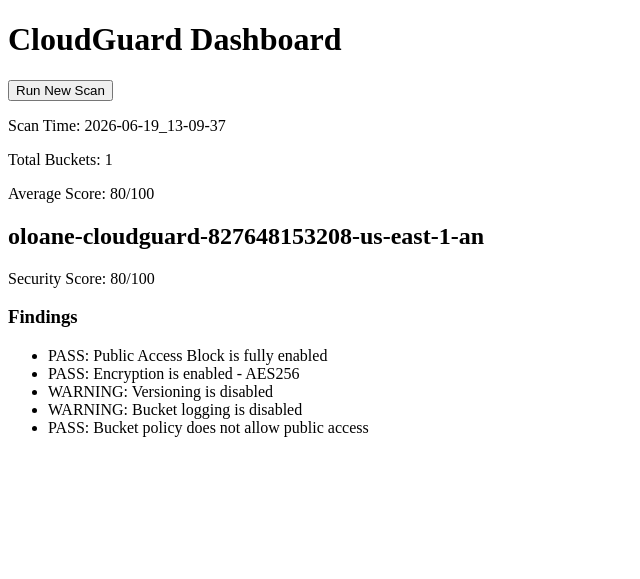
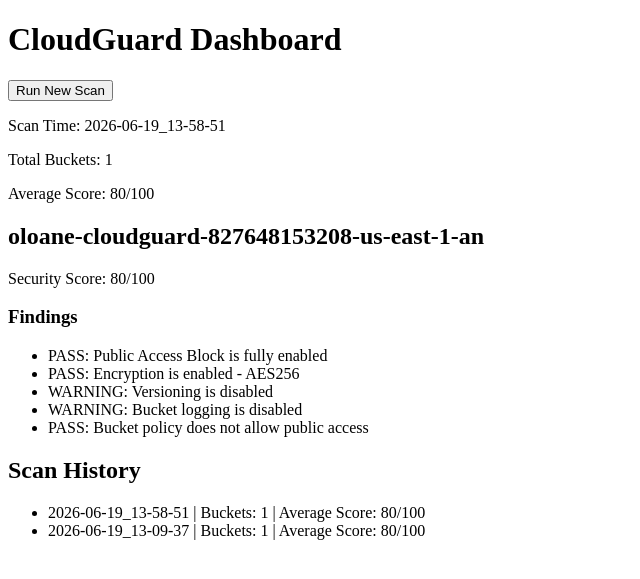
Before and after one commit to OloaneShark/cloudguard, a Flask app: page / in a window 1280 px wide. Shown: the top 579 px of the page, without its empty margins (0-640 px from the left). Run offline with Flask 3, Linux system fonts and the light colour scheme.

Commit message:
Add scan history viewer

```diff
--- a/app.py
+++ b/app.py
@@ -9,22 +9,51 @@
 
 app = Flask(__name__)
 
-def get_latest_report():
+def get_report_files():
     report_files = glob.glob("reports/*.json")
+    return sorted(report_files, key=os.path.getctime, reverse=True)
+
+
+def get_last_report():
+    report_files = get_report_files()
 
     if not report_files:
-        return[]
+        return{}
 
-    latest_report = max(report_files, key=os.path.getctime)
+    latest_report = report_files[0]
 
     with open(latest_report, "r") as file:
         return json.load(file)
 
 
+def get_scan_history():
+    report_files = get_report_files()
+    history = []
+
+    for report_file in report_files:
+        with open(report_file, "r") as file:
+            data = json.load(file)
+
+        history.append({
+            "file": os.path.basename(report_file),
+            "scan_time": data.get("scan_time"),
+            "average_score": data.get("average_score"),
+            "total_buckets": data.get("total_buckets")
+        })
+
+    return history
+
+
 @app.route("/")
 def dashboard():
-    report_data = get_latest_report()
-    return render_template("dashboard.html", report_data=report_data)
+    report_data = get_last_report()
+    scan_history = get_scan_history()
+
+    return render_template(
+        "dashboard.html",
+        report_data=report_data,
+        scan_history=scan_history
+    )
 
 
 @app.route("/scan")
--- /dev/null
+++ b/reports/cloudguard_report_2026-06-19_13-58-51.json
@@ -0,0 +1,18 @@
+{
+    "scan_time": "2026-06-19_13-58-51",
+    "total_buckets": 1,
+    "average_score": 80,
+    "buckets": [
+        {
+            "bucket_name": "oloane-cloudguard-827648153208-us-east-1-an",
+            "findings": [
+                "PASS: Public Access Block is fully enabled",
+                "PASS: Encryption is enabled - AES256",
+                "WARNING: Versioning is disabled",
+                "WARNING: Bucket logging is disabled",
+                "PASS: Bucket policy does not allow public access"
+            ],
+            "security_score": 80
+        }
+    ]
+}
--- a/templates/dashboard.html
+++ b/templates/dashboard.html
@@ -26,5 +26,17 @@
             {% endfor %}
         </ul>
     {% endfor %}
+
+    <h2>Scan History</h2>
+
+    <ul>
+        {% for scan in scan_history %}
+            <li>
+                {{ scan.scan_time }} |
+                Buckets: {{ scan.total_buckets }} |
+                Average Score: {{ scan.average_score }}/100
+            </li>
+        {% endfor %}
+    </ul>
 </body>
 </html>
```
Also changed, not shown: reports/cloudguard_report_2026-06-19_13-58-51.txt (added, +12 -0 lines).
